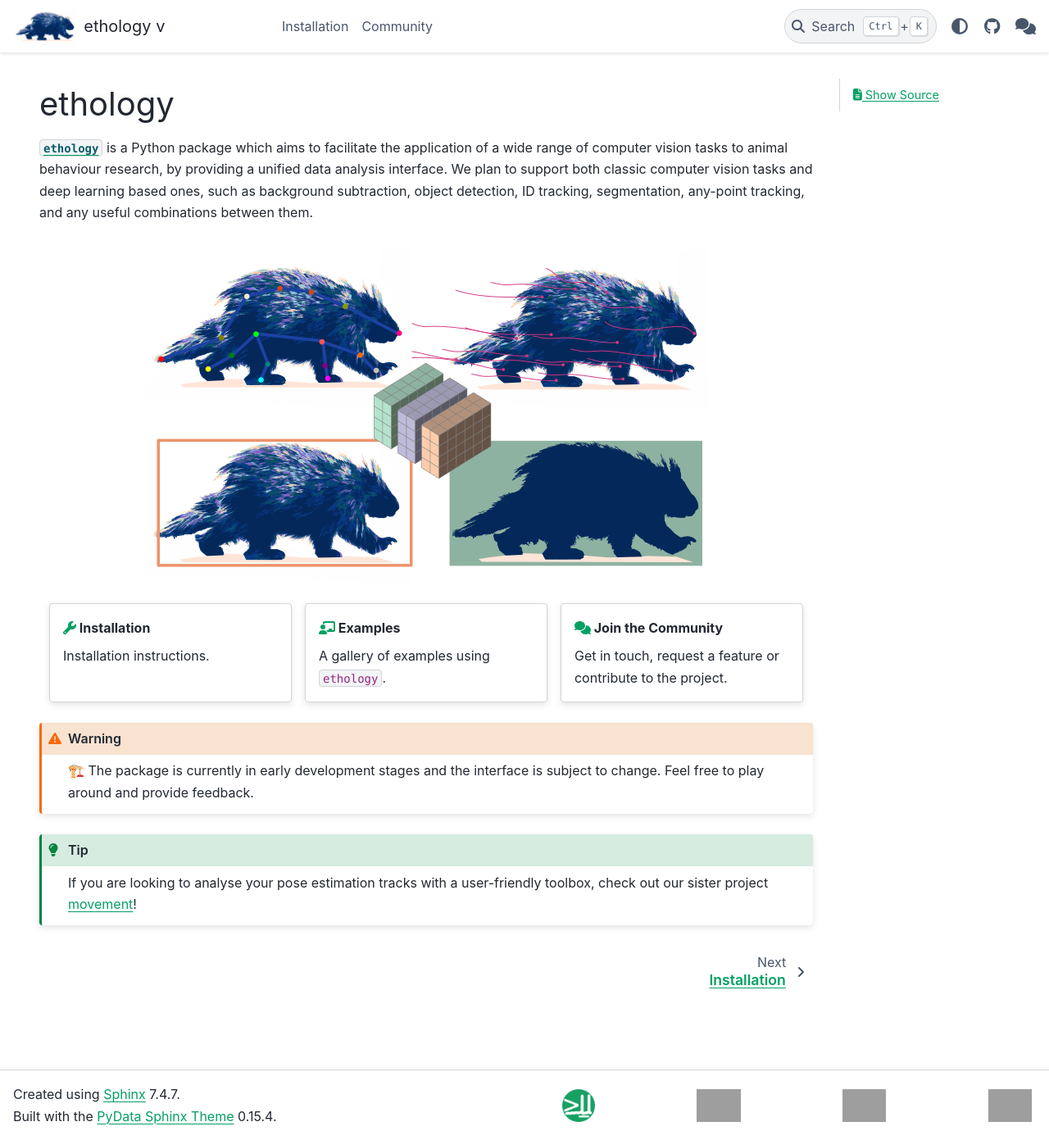
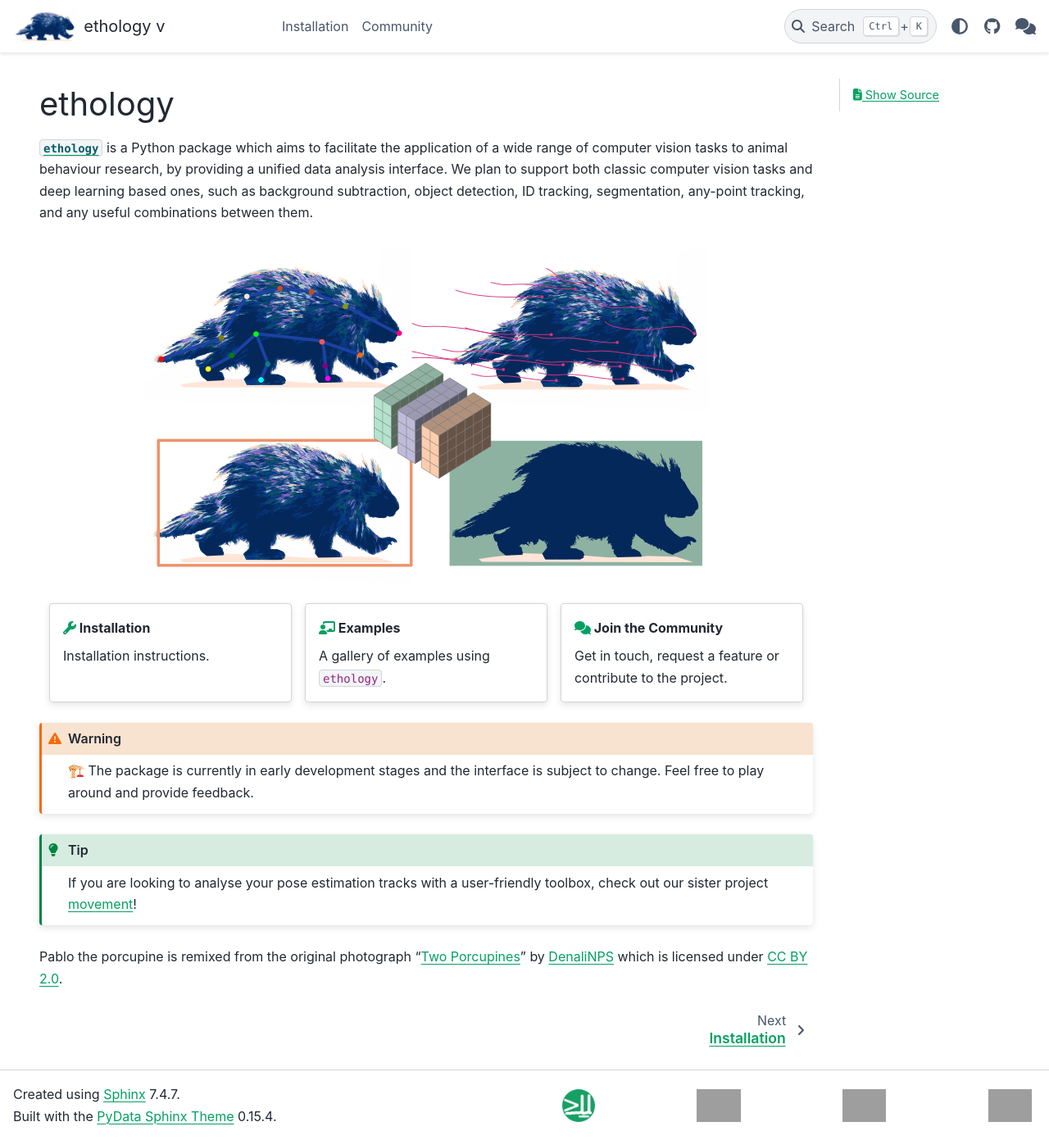
Before and after one commit to neuroinformatics-unit/ethology, a Sphinx documentation site: the page built from docs/source/index.md, in a window 1280 px wide and 1391 px high. Shown: the whole window at 82% size. Built offline with Sphinx 7.4.7 and the PyData theme 0.15.4, drawn with Linux system fonts in a browser that asks for light colours; pages that are not in the unit, such as notebooks, are missing from menus; the version number could not be read and is left out; grey boxes are pictures that could not be loaded.

Commit message:
Add attribution

````diff
--- a/docs/source/index.md
+++ b/docs/source/index.md
@@ -44,6 +44,8 @@ If you are looking to analyse your pose estimation tracks with a user-friendly t
 [movement](https://movement.neuroinformatics.dev)!
 :::
 
+Pablo the porcupine is remixed from the original photograph "[Two Porcupines](https://www.flickr.com/photos/57557144@N06/7980886456)" by [DenaliNPS](https://www.flickr.com/photos/57557144@N06) which is licensed under [CC BY 2.0](https://creativecommons.org/licenses/by/2.0/?ref=openverse).
+
 ```{toctree}
 :maxdepth: 2
 :hidden:
````
